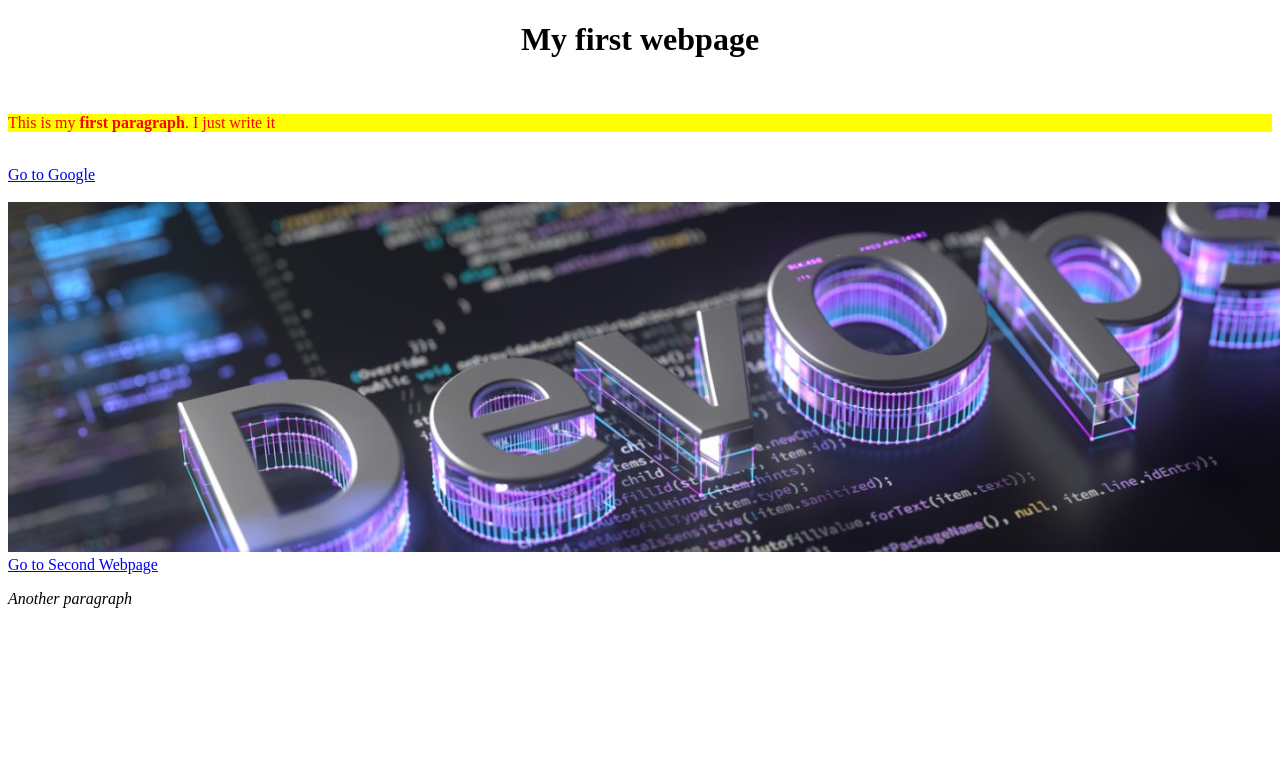
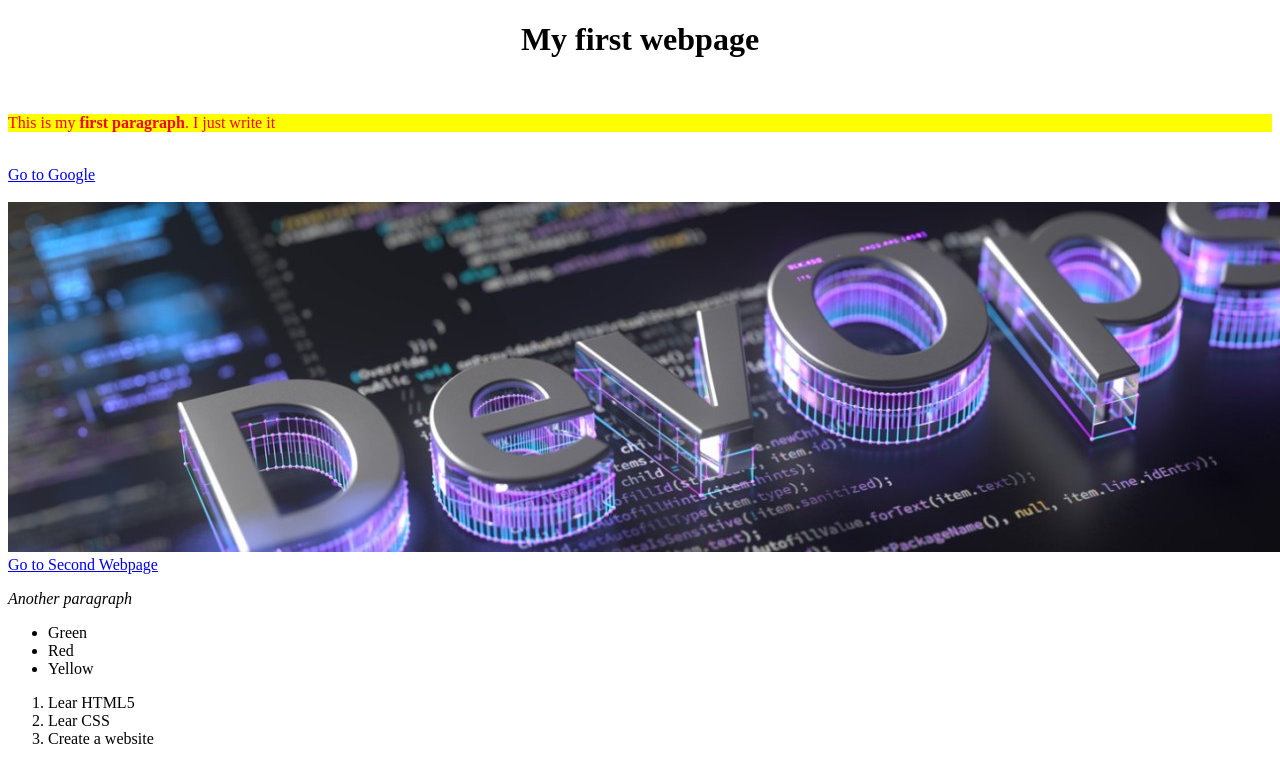
Before and after one commit to tchatua/french_python_developer, a plain HTML site: page a01_website/a01_first_page.html in a window 1280 px wide. Shown: the top 782 px of the page. Drawn offline with Linux system fonts and the light colour scheme.

Commit message:
List added on my html code

```diff
--- a/a01_website/a01_first_page.html
+++ b/a01_website/a01_first_page.html
@@ -25,5 +25,21 @@
         <p>
             <i>Another paragraph</i>
         </p>
+
+        <!-- List
+            List non ordonnee: unordered lis (ul)
+            List ordonnee: Ordered list (ol)
+            Element: List item (li)
+        -->
+        <ul>
+            <li>Green</li>
+            <li>Red</li>
+            <li>Yellow</li>
+        </ul>
+        <ol>
+            <li>Lear HTML5</li>
+            <li>Lear CSS</li>
+            <li>Create a website</li>
+        </ol>
     </body>
 </html>
```
